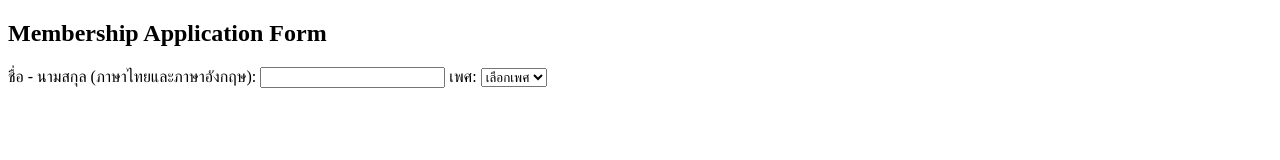
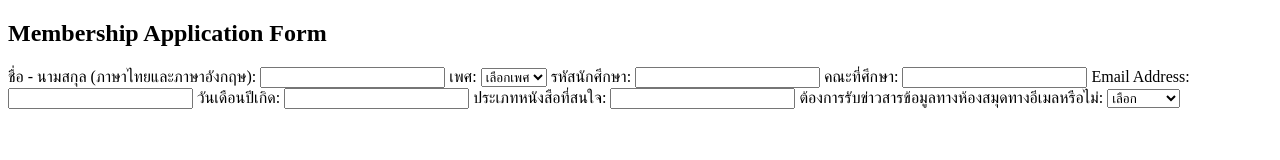
Before and after one commit to Natcha812/6709650011_LibraryMembershipApplicationForm, a plain HTML site: page form.html in a window 1280 px wide. Drawn offline with Linux system fonts and the light colour scheme.

Commit message:
Add information in form.html

```diff
--- a/form.html
+++ b/form.html
@@ -19,12 +19,27 @@
             <option value="other">อื่น ๆ</option>
         </select>
 
+        <label for="student-id">รหัสนักศึกษา:</label>
+        <input type="text" id="student-id" name="student-id" required>
 
+        <label for="faculty">คณะที่ศึกษา:</label>
+        <input type="text" id="faculty" name="faculty" required>
 
+        <label for="email-address">Email Address:</label>
+        <input type="text" id="email-address" name="email-address" required>
 
+        <label for="dob">วันเดือนปีเกิด:</label>
+        <input type="text" id="dob" name="dob" required>
 
+        <label for="booktype">ประเภทหนังสือที่สนใจ:</label>
+        <input type="text" id="booktype" name="booktype" required>
 
-
+        <label for="news">ต้องการรับข่าวสารข้อมูลทางห้องสมุดทางอีเมลหรือไม่:</label>
+        <select id="news" name="news" required>
+            <option value="">เลือก</option>
+            <option value="Yes">ต้องการ</option>
+            <option value="No">ไม่ต้องการ</option>
+        </select>
 
 </body>
 </html>
```
